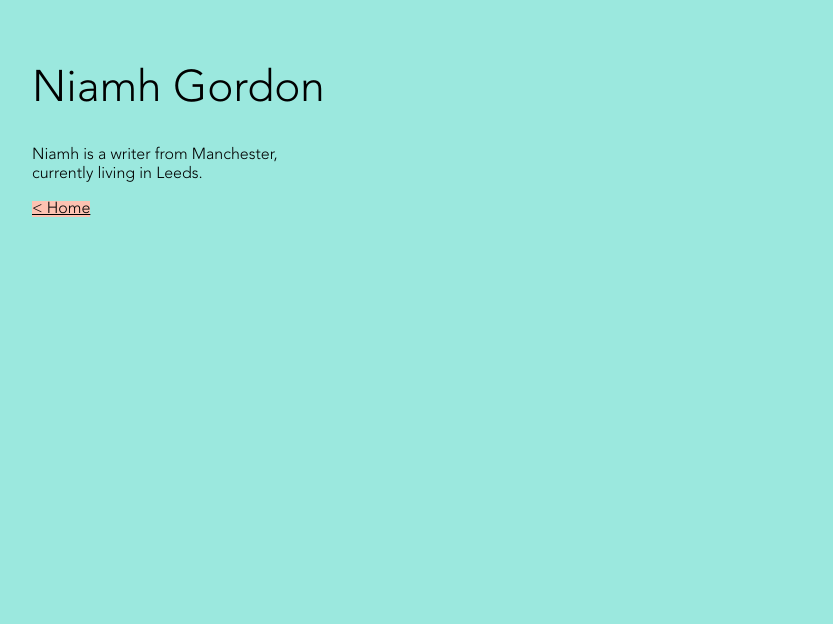
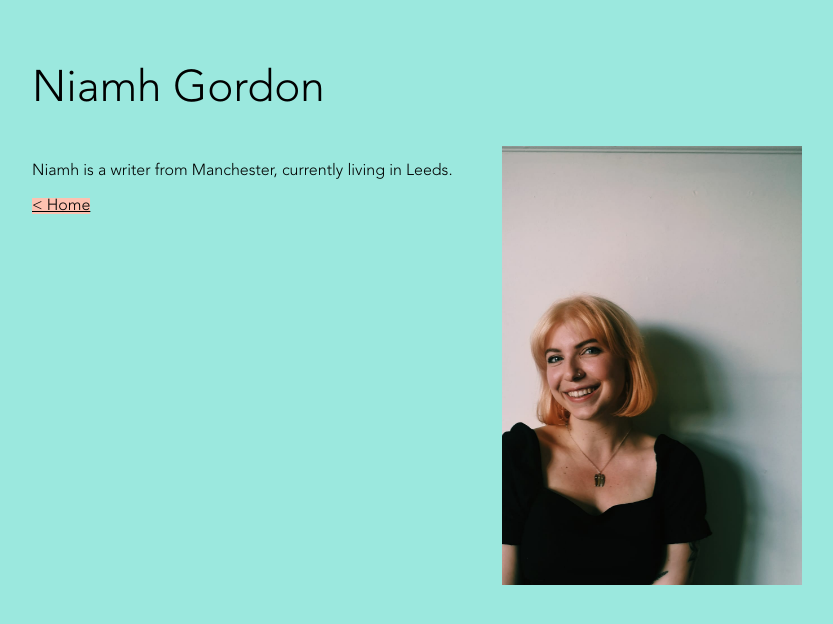
Before and after one commit to jpsanders101/wilbur, a React (Create React App) app: page /about in a window 1280 px wide. Shown: the top 624 px of the page, without its empty margins (208-1041 px from the left). Built offline with nearby package versions, Linux system fonts and the light colour scheme; the HTML template or start-up script is replaced by a standard one.

Commit message:
Add photo to about page.

```diff
--- a/src/About.css
+++ b/src/About.css
@@ -2,3 +2,28 @@
   color: black;
   background-color: #FDC2B1;
 }
+
+.authorPhoto {
+  width: 200px;
+  margin: 0 auto 20px;
+}
+
+.aboutPage {
+  display: flex;
+  justify-content: space-between;
+  flex-direction: column-reverse;
+}
+
+@media only screen and (min-width: 600px) {
+  .aboutPage {
+    flex-direction: row;
+  }
+  .authorPhoto {
+    width: 40vw;
+    max-width: 300px;
+  }
+}
+
+.copy {
+  padding-right: 20px;
+}
--- a/src/About.js
+++ b/src/About.js
@@ -4,15 +4,20 @@ import "./About.css";
 
 export default function About() {
   return (
-    <>
-      <p>
-        Niamh is a writer from Manchester,
-        <br />
-        currently living in Leeds.
-      </p>
-      <Link className="homeLink" to="/">
-        {"< Home"}
-      </Link>
-    </>
+    <div className="aboutPage">
+      <div>
+        <p className="copy">
+          Niamh is a writer from Manchester, currently living in Leeds.
+        </p>
+        <Link className="homeLink" to="/">
+          {"< Home"}
+        </Link>
+      </div>
+      <img
+        className="authorPhoto"
+        alt="Photo of Niamh Gordon"
+        src="./niamh.jpeg"
+      ></img>
+    </div>
   );
 }
```
Also changed, not shown: public/niamh.jpeg (added).
